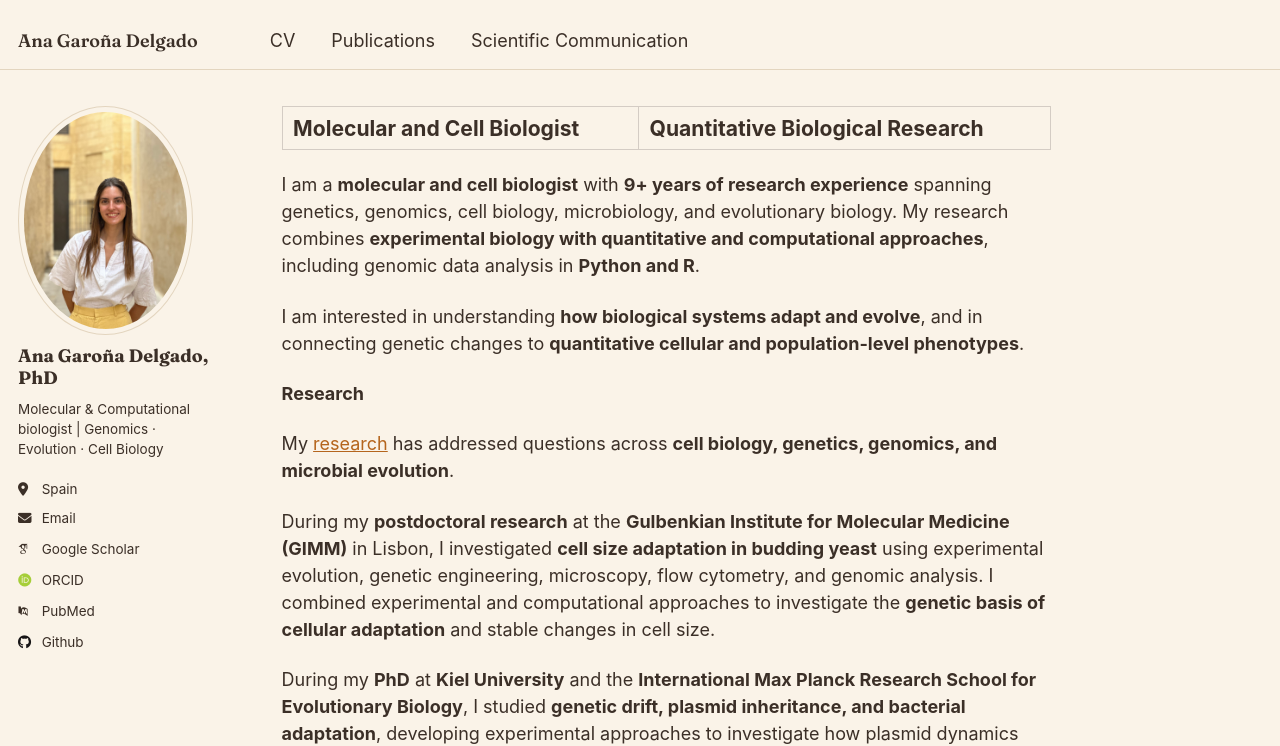
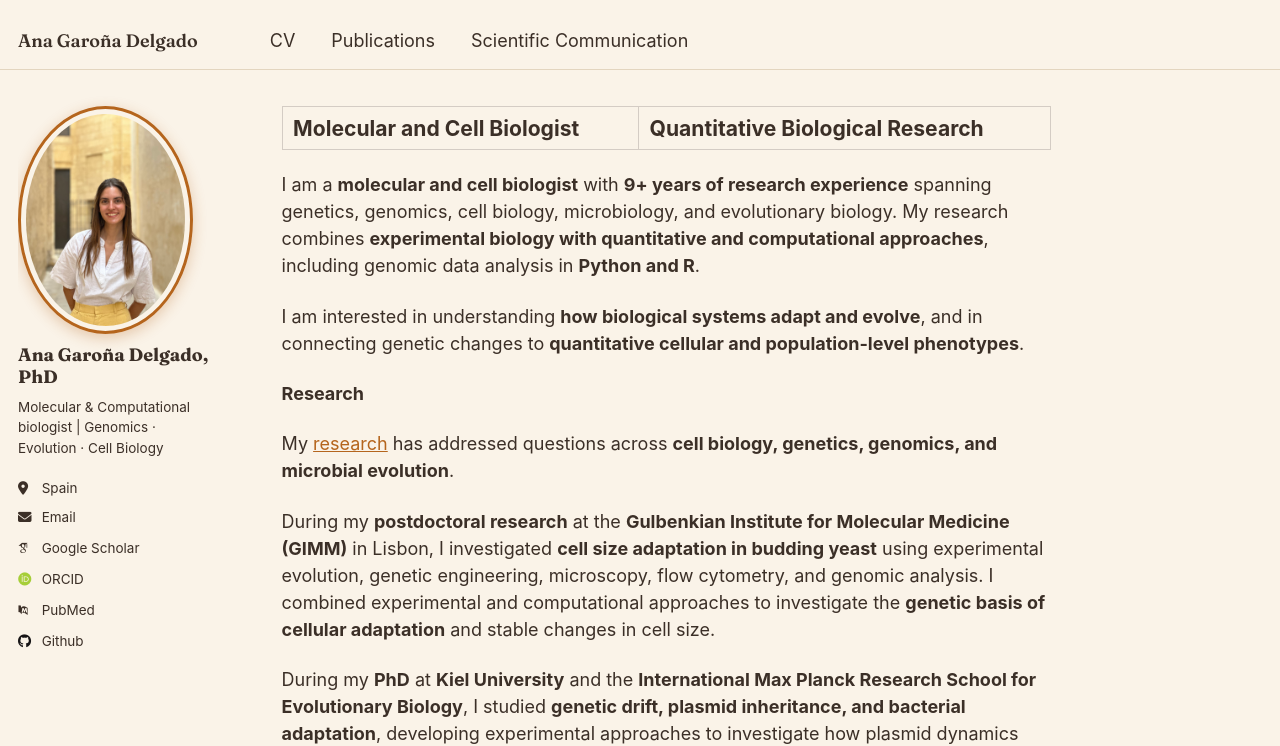
Before and after one commit to anagarona/anagarona.github.io, a Jekyll site: the page built from _pages/about.md, in a window 1280 px wide. Shown: the top 746 px of the page. Built offline with Jekyll 4.4.1, drawn with Linux system fonts in a browser that asks for light colours; some web fonts are replaced.

Commit message:
Update _sidebar.scss

```diff
--- a/_sass/_sidebar.scss
+++ b/_sass/_sidebar.scss
@@ -95,7 +95,8 @@
 
     @include breakpoint($large) {
       padding: 5px;
-      border: 1px solid $border-color;
+      border: 3px solid $primary-color;
+      box-shadow: 0 4px 14px rgba(181, 101, 29, 0.3);//border: 1px solid $border-color;
     }
   }
 }
```
